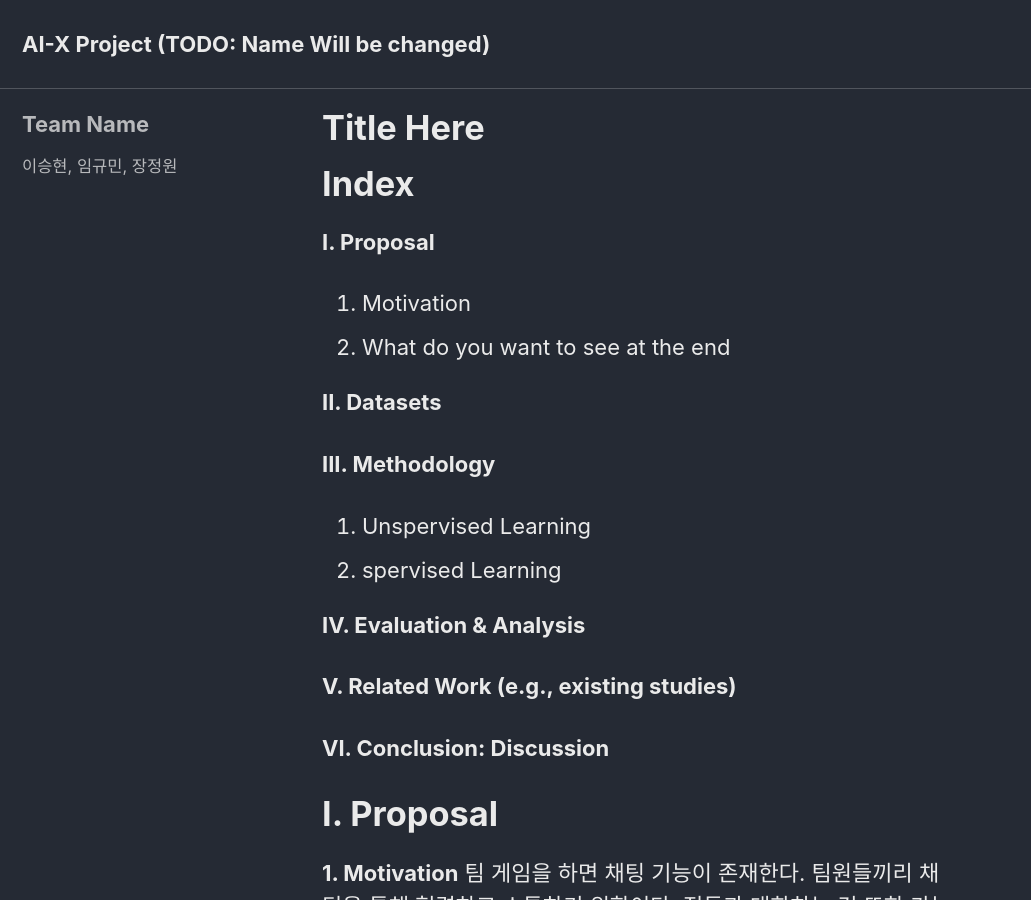
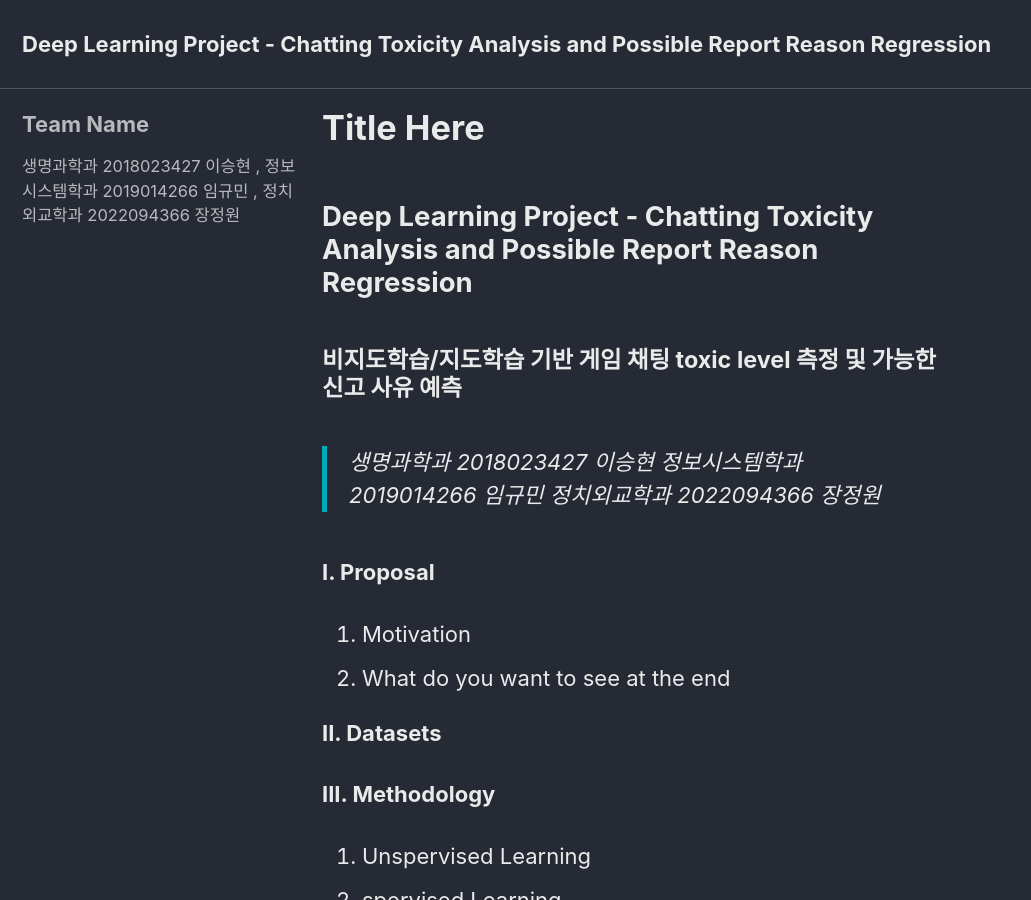
Before and after one commit to KyumKyum/gamechatban.github.io, a Jekyll site: the page built from index.md, in a window 1280 px wide and 900 px high. Shown: the whole window, without its empty margins (0-1031 px from the left). Built offline with Jekyll 4.4.1, drawn with Linux system fonts in a browser that asks for light colours; cached includes are drawn as plain includes; some of the changed text lies outside the part shown.

Commit message:
💫 Feature: Updated Title and Bio

```diff
--- a/_config.yml
+++ b/_config.yml
@@ -16,11 +16,11 @@ minimal_mistakes_skin    : "dark" # "air", "aqua", "contrast", "dark", "dirt", "
 
 # Site Settings
 locale                   : "ko-KR"
-title                    : "AI-X Project (TODO: Name Will be changed)"
+title                    : "Deep Learning Project - Chatting Toxicity Analysis and Possible Report Reason Regression"
 title_separator          : "&#124;"
 subtitle                 : # site tagline that appears below site title in masthead
-name                     : "Team Name"
-description              : "2023-2 AI-X Project"
+name                     : "2023 DL Project"
+description              : "2023 DL Project"
 url                      : "https://github.com/KyumKyum/gamechatban.github.io"
 baseurl                  :
 repository               : "KyumKyum/gamechatban.github.io"
@@ -106,7 +106,7 @@ analytics:
 author:
   name             : "Team Name"
   avatar           : # path of avatar image, e.g. "/assets/images/bio-photo.jpg"
-  bio              : "이승현, 임규민, 장정원"
+  bio              : "생명과학과 2018023427 이승현\n, 정보시스템학과 2019014266 임규민\n, 정치외교학과 2022094366 장정원"
   location         :
   email            :
   links:
--- a/index.md
+++ b/index.md
@@ -11,7 +11,13 @@ tags:
   - standard
 ---
 
-# Index
+## Deep Learning Project - Chatting Toxicity Analysis and Possible Report Reason Regression
+
+#### 비지도학습/지도학습 기반 게임 채팅 toxic level 측정 및 가능한 신고 사유 예측
+
+> 생명과학과 2018023427 이승현
+> 정보시스템학과 2019014266 임규민
+> 정치외교학과 2022094366 장정원
 
 **I. Proposal**
 
```
